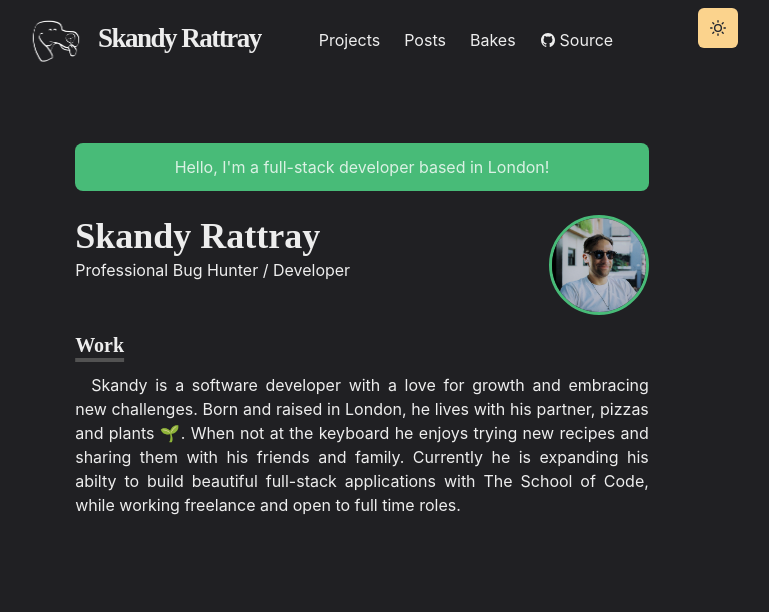
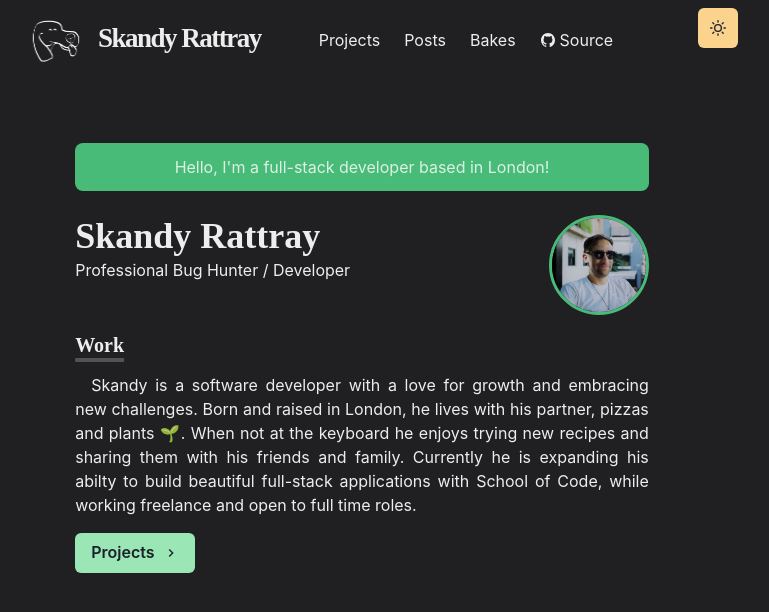
Before and after one commit to skandog/p, a Next.js app: page / in a window 1280 px wide. Shown: the top 612 px of the page, without its empty margins (278-1047 px from the left). Built offline with nearby package versions, Linux system fonts and the light colour scheme.

Commit message:
normalised the line endings

```diff
--- a/pages/index.js
+++ b/pages/index.js
@@ -1,13 +1,17 @@
 import React from 'react'
+import NextLink from 'next/link'
 import {
   Container,
   Box,
   Heading,
+  Link,
   useColorModeValue,
-  Image
+  Image,
+  Button
 } from '@chakra-ui/react'
+import { ChevronRightIcon } from '@chakra-ui/icons'
 import Section from '../components/section'
-import Paragraph from '../components/paragraph'
+// import Paragraph from '../components/paragraph'
 
 const Page = () => {
   const dogImg = `/images/skandy-logo${useColorModeValue('', '-dark')}-v3.png`
@@ -55,14 +59,21 @@ const Page = () => {
         <Heading as="h3" variant="section-title">
           Work
         </Heading>
-        <Paragraph>
+        <p style={{ 'text-align': 'justify', 'text-indent': '1em' }}>
           Skandy is a software developer with a love for growth and embracing
           new challenges. Born and raised in London, he lives with his partner,
           pizzas and plants 🌱. When not at the keyboard he enjoys trying new
           recipes and sharing them with his friends and family. Currently he is
           expanding his abilty to build beautiful full-stack applications with
-          The School of Code, while working freelance and open to full time roles.
-        </Paragraph>
+          School of Code, while working freelance and open to full time roles.
+        </p>
+        <Box align="left" my={4}>
+          <NextLink href="/projects">
+            <Button rightIcon={<ChevronRightIcon />} colorScheme="green">
+              Projects
+            </Button>
+          </NextLink>
+        </Box>
       </Section>
     </Container>
   )
```
